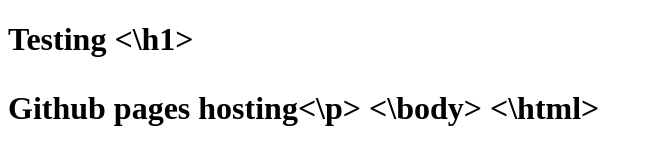
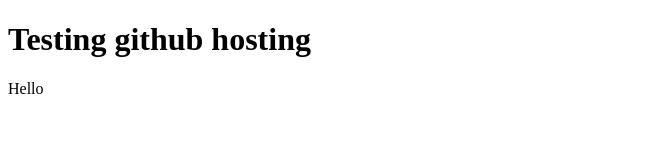
Before and after one commit to danielkersten/danielkersten.github.io, a plain HTML site: page index.html in a window 1280 px wide. Shown: the whole page, without its empty margins (0-653 px from the left). Drawn offline with Linux system fonts and the light colour scheme.

Commit message:
fixed slashes

```diff
--- a/index.html
+++ b/index.html
@@ -1,7 +1,7 @@
 <!DOCTYPE html>
 <html>
 <body>
-<h1> Testing <\h1>
-<p> Github pages hosting<\p>
-<\body>
-<\html>
+<h1> Testing github hosting</h1>
+<p>Hello</p>
+</body>
+</html>
```
Also changed, not shown: test.html (deleted, +0 -7 lines).
